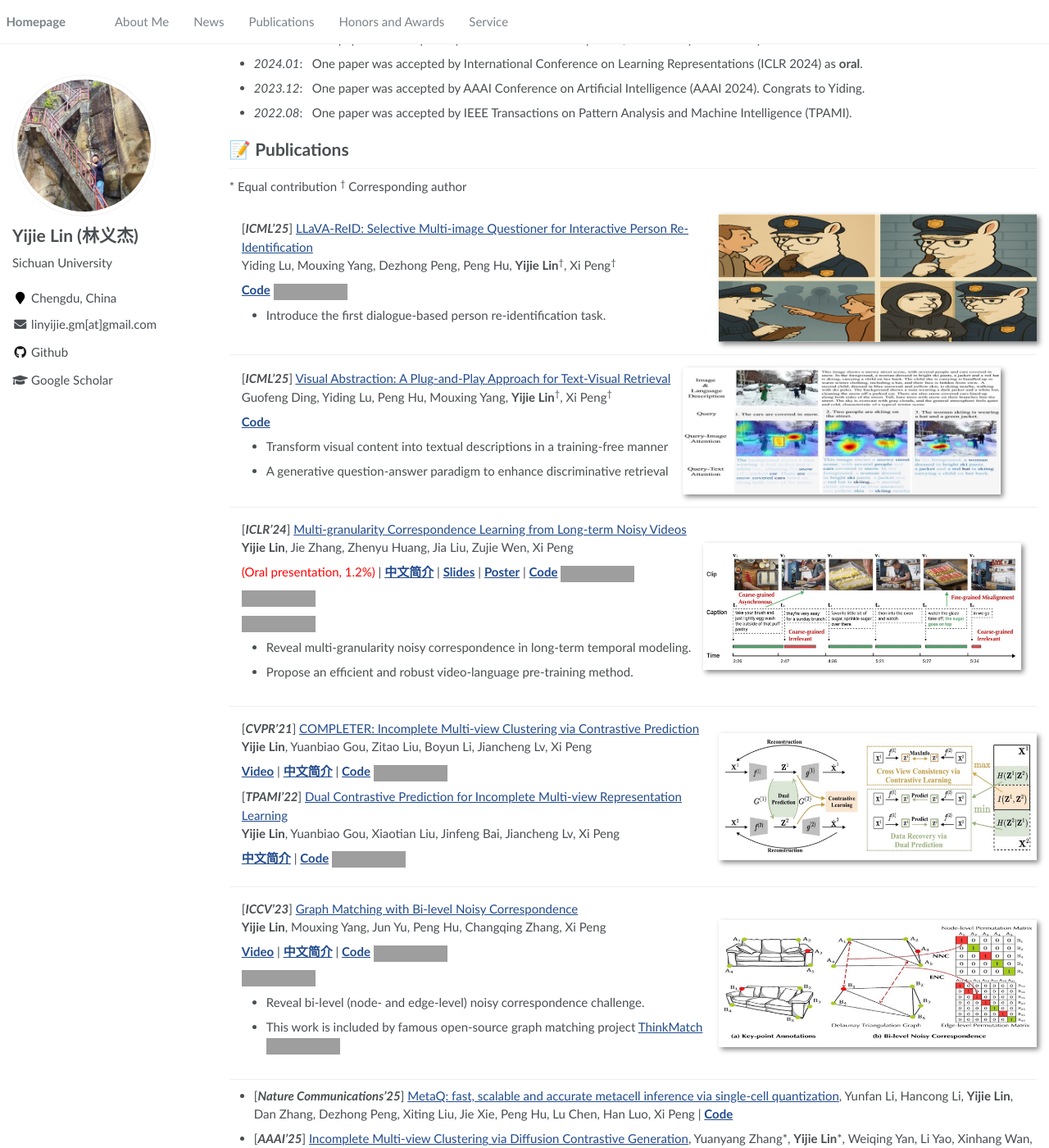
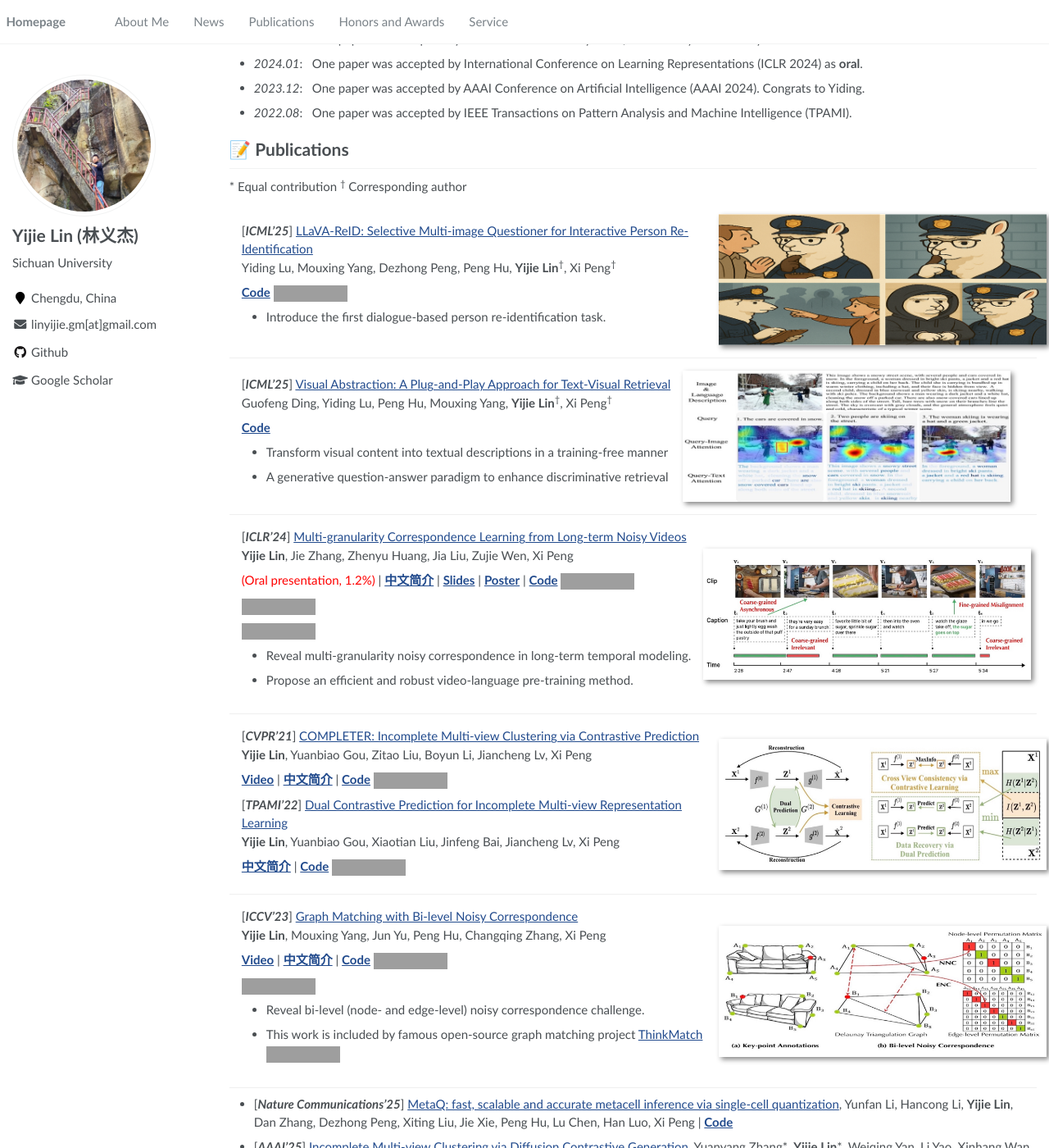
Before and after one commit to Lin-Yijie/Lin-Yijie.github.io, a Jekyll site: the page built from _pages/about.md, in a window 1280 px wide and 1400 px high, scrolled down 491 px. Shown: the whole window at 82% size. Built offline with Jekyll 4.4.1, drawn with Linux system fonts in a browser that asks for light colours; grey boxes are pictures that could not be loaded.

Commit message:
Update main.scss

```diff
--- a/assets/css/main.scss
+++ b/assets/css/main.scss
@@ -51,12 +51,16 @@
 
 
     .paper-box-image{
-        justify-content: flex-end; // 设置右对齐
-        align-items: center;
+        justify-content: center;
         display: flex;
         width: 100%;
         order: 2;
+        > div {
+        margin-left: auto;
+        max-width: 400px;
+        }
         img {
+            width: auto;
             max-width: 400px;
             box-shadow: 3px 3px 6px #888;
             object-fit: cover;
@@ -71,8 +75,7 @@
     // exceed medium using padding
     @include breakpoint($medium) {
         .paper-box-image{
-            // justify-content: left;
-            justify-content: flex-end;
+            justify-content: left;
             // padding-bottom: 0.5em;
             min-width: 200px;
             max-width: 40%;
```
